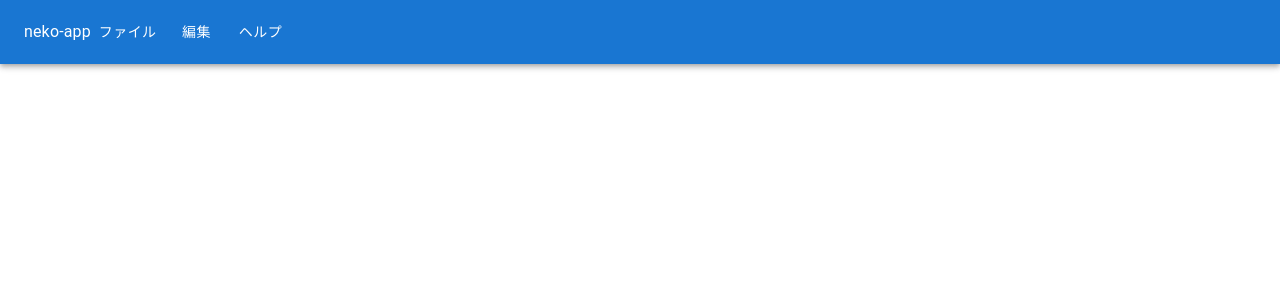
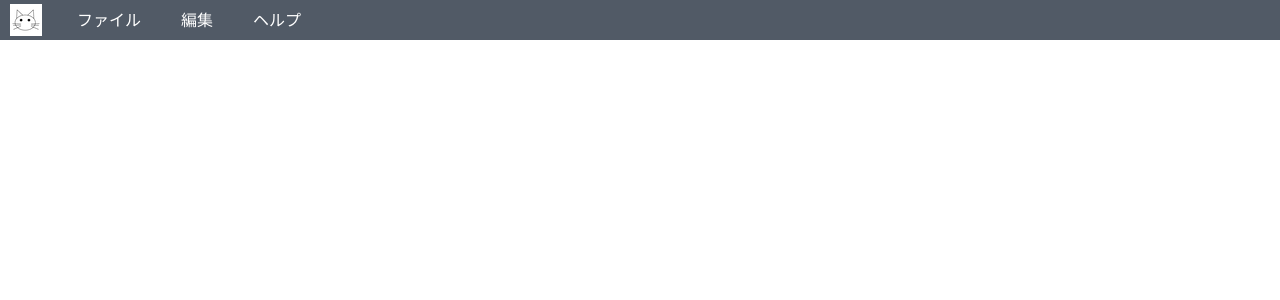
Before and after one commit to neko-0406/neko-app, a React (Vite) app: page / in a window 1280 px wide. Shown: the top 300 px of the page. Built offline with nearby package versions, Linux system fonts and the light colour scheme.

Commit message:
デザインのみ

```diff
--- a/src/components/Header.jsx
+++ b/src/components/Header.jsx
@@ -1,18 +1,23 @@
-import { AppBar, Toolbar, Typography } from '@mui/material';
-import HeaderButton from './HeaderButton';
+import "../App.css"
+import HeaderButton from "./HeaderButton";
+import icon from "../assets/32x32.png"
 
 export default function Header() {
 
     return (
-        <AppBar position='static'>
-            <Toolbar sx={{display: 'flex', justifyContent: 'flex-start', flexGrow: 1}}>
-                <Typography>
-                    neko-app
-                </Typography>
-                <HeaderButton name = {"ファイル"}/>
-                <HeaderButton name = {"編集"}/>
-                <HeaderButton name = {"ヘルプ"}/>
-            </Toolbar>
-        </AppBar>
+        <div className="app-bar">
+            <HeaderIcon></HeaderIcon>
+            <HeaderButton name="ファイル"></HeaderButton>
+            <HeaderButton name="編集"></HeaderButton>
+            <HeaderButton name="ヘルプ"></HeaderButton>
+        </div>
     );
 }
+
+function HeaderIcon() {
+    return(
+        <div className="header-icon" style={{marginLeft: '10px', marginRight: '15px'}}>
+            <img src={icon} alt="icon"/>
+        </div>
+    );
+}
--- a/src/components/HeaderButton.jsx
+++ b/src/components/HeaderButton.jsx
@@ -1,18 +1,16 @@
-import { Button } from "@mui/material";
-
+import "../App.css"
 /**
- *
- * @param {name} name
- * @returns HeaderButton
+ * HeaderButton
+ * @param {string} name
+ * @param {string} type
+ * @returns this component
  */
-export default function HeaderButton(props) {
-    const indexName = props.name
+export default function HeaderButton( props ) {
+    const index = props.name;
 
     return (
-        <Button
-            color="fff"
-        >
-            {indexName}
-        </Button>
+        <button className="app-bar-button" type="button">
+            {index}
+        </button>
     );
 }
```
